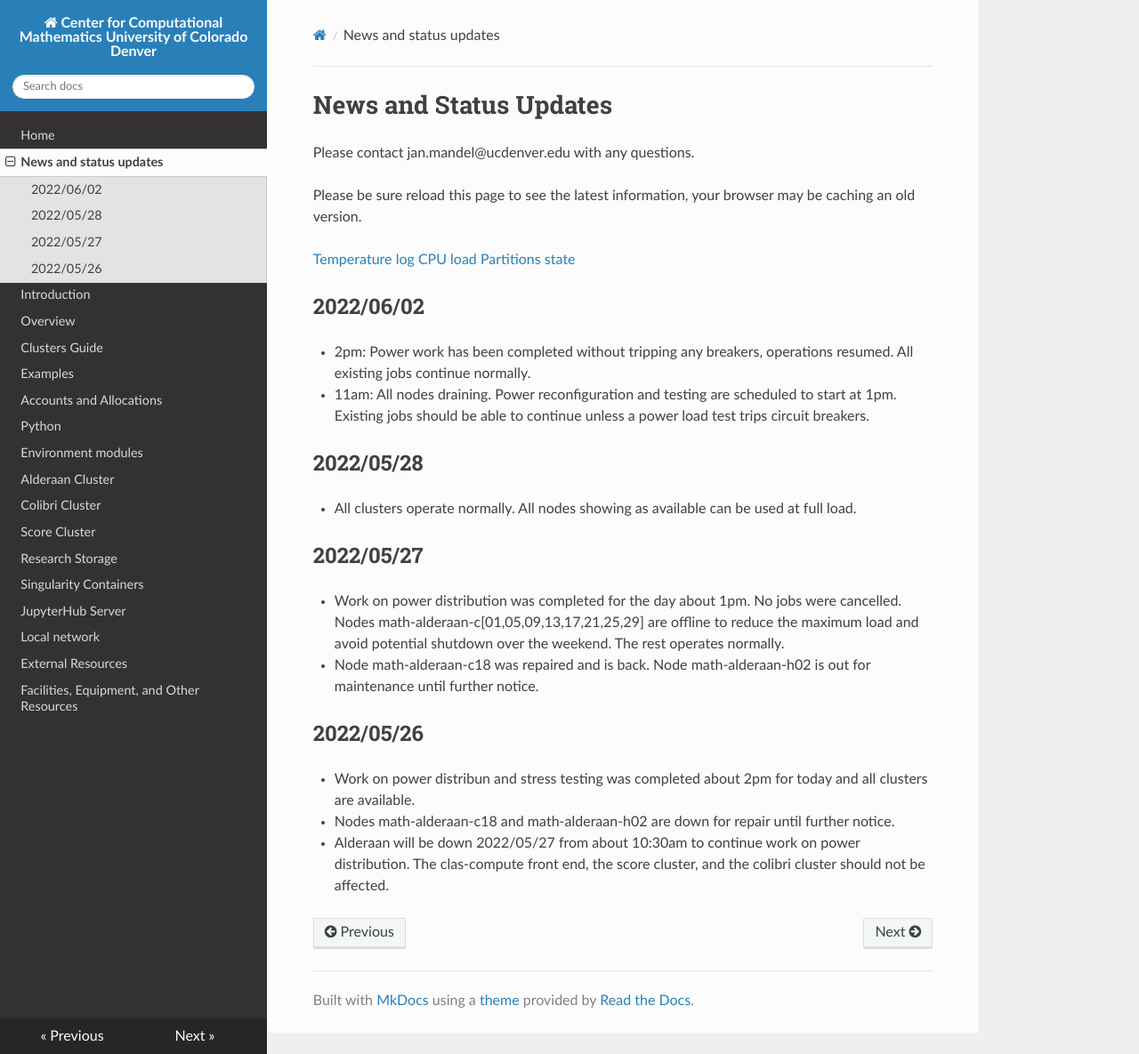
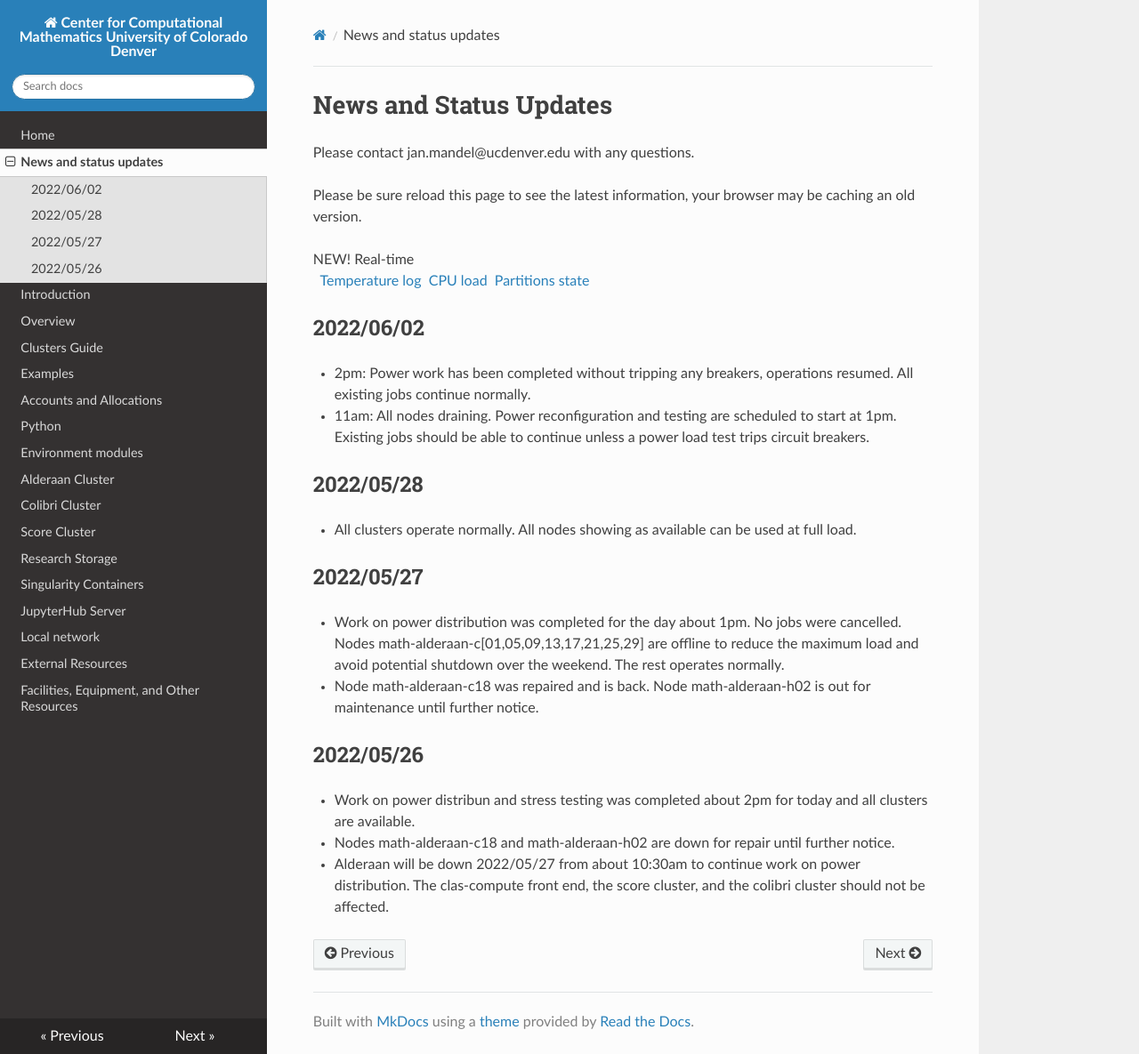
Before and after one commit to ccmucdenver/ccm-docs, an MkDocs documentation site: the page built from docs/updates.md, in a window 1280 px wide and 1185 px high. Shown: the whole window at 89% size. Built offline with MkDocs 1.6.1, drawn with Linux system fonts in a browser that asks for light colours; nearby versions of some CDN libraries.

Commit message:
adding space

```diff
--- a/docs/updates.md
+++ b/docs/updates.md
@@ -4,9 +4,10 @@ Please contact jan.mandel@ucdenver.edu with any questions.
 
 Please be sure reload this page to see the latest information, your browser may be caching an old version.
 
-[Temperature log](https://demo.openwfm.org/web/alderaan/temp.txt)
-[CPU load](https://demo.openwfm.org/web/alderaan/temp.txt)
-[Partitions state](https://demo.openwfm.org/web/alderaan/sinfo.txt)
+NEW! Real-time
+&nbsp; [Temperature log](https://demo.openwfm.org/web/alderaan/temp.txt)
+&nbsp;[CPU load](https://demo.openwfm.org/web/alderaan/temp.txt)
+&nbsp;[Partitions state](https://demo.openwfm.org/web/alderaan/sinfo.txt)
 
 ## 2022/06/02
 
```
